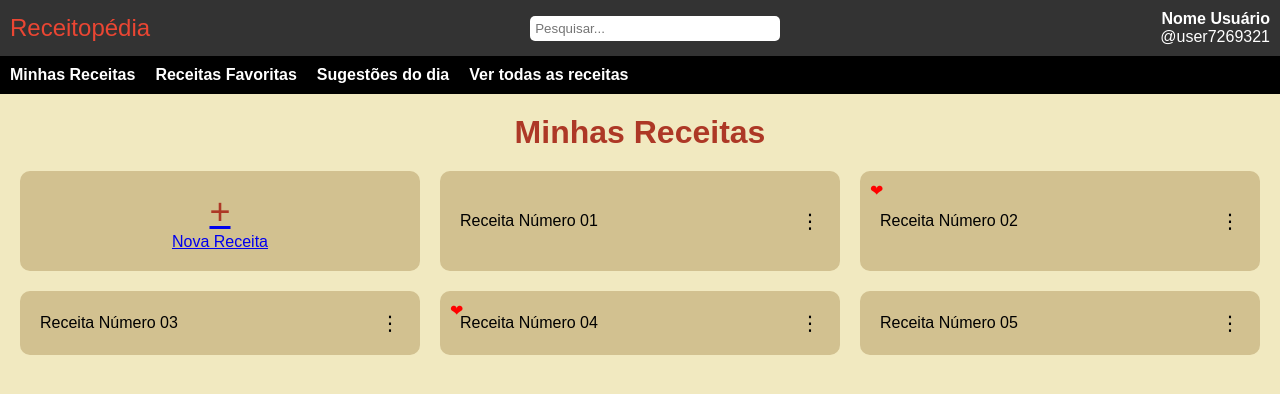
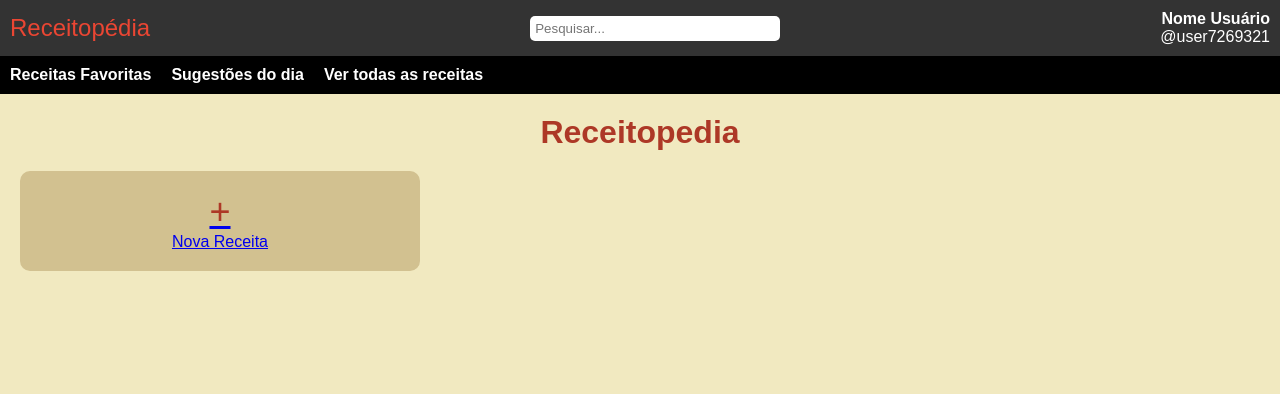
Before and after one commit to Caldas42/Receitopedia, a Django app: page / in a window 1280 px wide. Shown: the top 394 px of the page. Run offline with Django 5.2, Linux system fonts and the light colour scheme.

Commit message:
Update home.html

```diff
--- a/aplicacao/templates/home.html
+++ b/aplicacao/templates/home.html
@@ -19,7 +19,6 @@
 
     <nav>
         <ul>
-            <li><a href="#">Minhas Receitas</a></li>
             <li><a href="#">Receitas Favoritas</a></li>
             <li><a href="#">Sugestões do dia</a></li>
             <li><a href="{%url 'aplicacao:visualizar_todos'%}">Ver todas as receitas</a></li>
@@ -27,7 +26,7 @@
     </nav>
 
     <main>
-        <h1>Minhas Receitas</h1>
+        <h1>Receitopedia</h1>
         <section class="receitas">
             <a href="{%url 'aplicacao:adicionar'%}">
                 <div class="card nova-receita">
@@ -35,26 +34,6 @@
                     <p>Nova Receita</p>
                 </div>
             </a>
-            <div class="card">
-                <span>Receita Número 01</span>
-                <div class="menu-options">⋮</div>
-            </div>
-            <div class="card favorita">
-                <span>Receita Número 02</span>
-                <div class="menu-options">⋮</div>
-            </div>
-            <div class="card">
-                <span>Receita Número 03</span>
-                <div class="menu-options">⋮</div>
-            </div>
-            <div class="card favorita">
-                <span>Receita Número 04</span>
-                <div class="menu-options">⋮</div>
-            </div>
-            <div class="card">
-                <span>Receita Número 05</span>
-                <div class="menu-options">⋮</div>
-            </div>
         </section>
     </main>
 </body>
```
